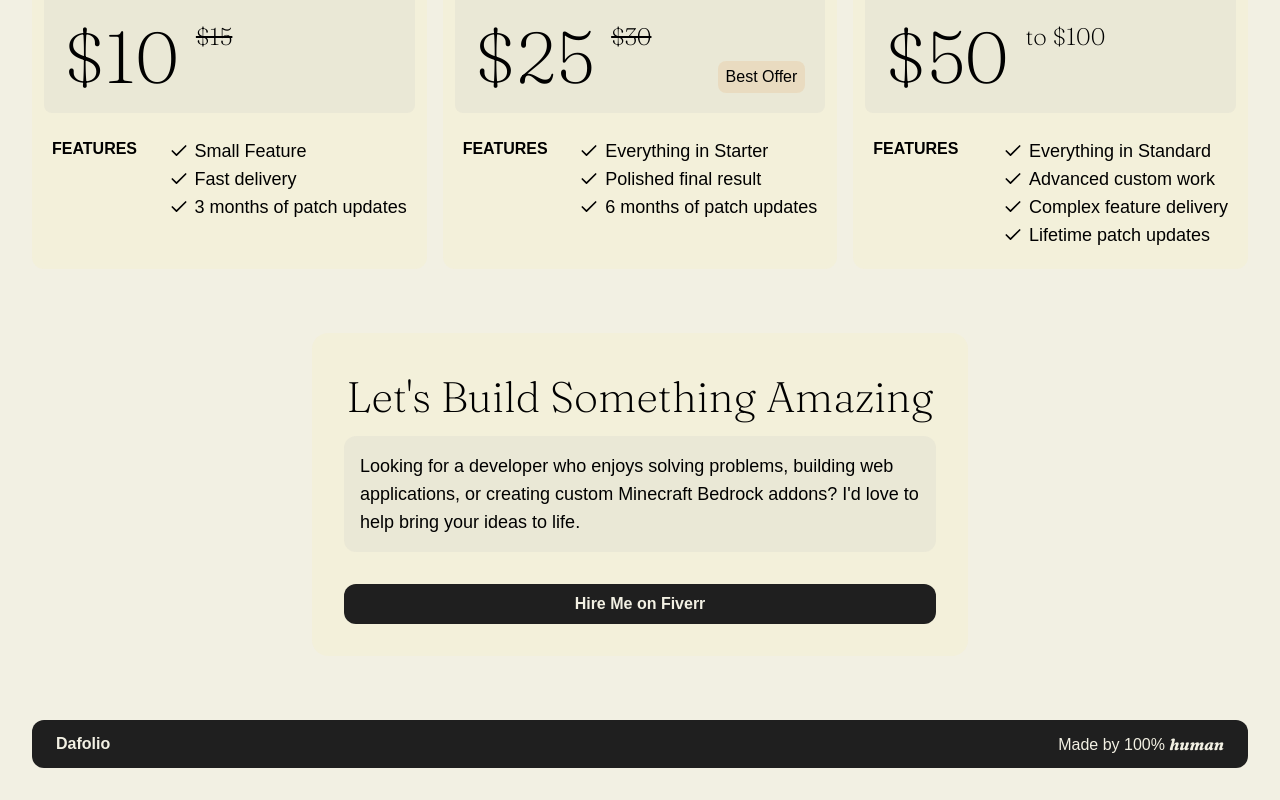
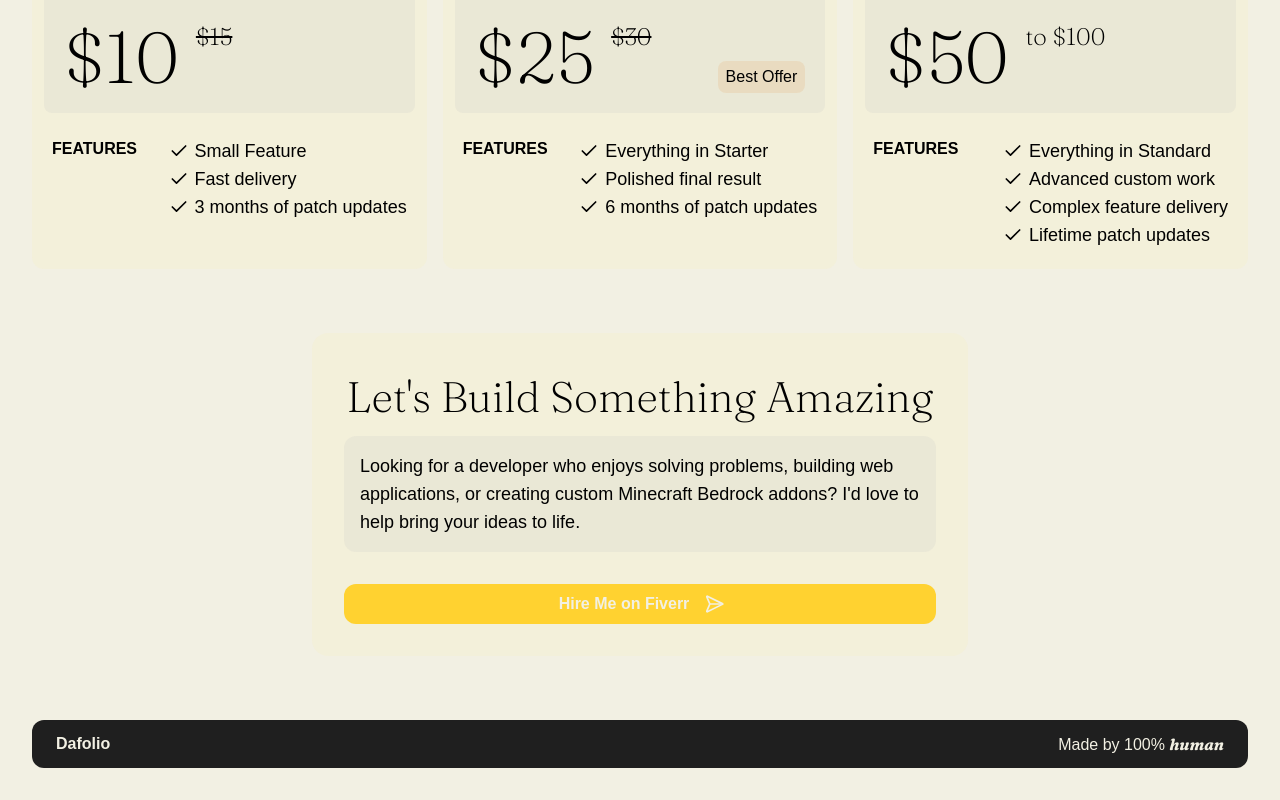
Before and after one commit to abcdavk/dafolio-26, a React (Vite) app: page /pricing in a window 1280 px wide. Shown: the part 429-1229 px from the top of the page. Built offline with nearby package versions, Linux system fonts and the light colour scheme; a web font is replaced by a local one.

Commit message:
feat: new hire button animation

```diff
--- /dev/null
+++ b/src/components/LinkDelay.tsx
@@ -0,0 +1,49 @@
+import { useRef } from "react"
+import type { HTMLAttributes, ReactNode } from "react"
+
+interface LinkDelayProps extends HTMLAttributes<HTMLDivElement> {
+  to: string
+  delayDuration?: number
+  newTab?: boolean
+  children: ReactNode
+}
+
+export function LinkDelay({
+  to,
+  delayDuration = 500,
+  newTab = false,
+  children,
+  className = "",
+  onClick,
+  ...props
+}: LinkDelayProps) {
+  const timer = useRef<ReturnType<typeof setTimeout> | null>(null)
+
+  const handleClick = (event: React.MouseEvent<HTMLDivElement>) => {
+    onClick?.(event)
+
+    if (event.defaultPrevented) return
+
+    if (timer.current) {
+      clearTimeout(timer.current)
+    }
+
+    timer.current = setTimeout(() => {
+      if (newTab) {
+        window.open(to, "_blank", "noopener,noreferrer")
+      } else {
+        window.location.href = to
+      }
+    }, delayDuration)
+  }
+
+  return (
+    <div
+      className={className}
+      onClick={handleClick}
+      {...props}
+    >
+      {children}
+    </div>
+  )
+}
--- a/src/pages/pricing.tsx
+++ b/src/pages/pricing.tsx
@@ -1,6 +1,17 @@
-import { Check } from "lucide-react";
+import { Check, Send } from "lucide-react";
+import { LinkDelay } from "../components/LinkDelay";
+import { useState } from "react";
 
 export default function PricingPage() {
+	const [ isButtonClicked, setIsButtonClicked ] = useState(false)
+	const hireButtonDelay = 700
+
+	const onHireClick = () => {
+		setIsButtonClicked(true)
+
+		setTimeout(() => setIsButtonClicked(false), hireButtonDelay)
+	}
+
     return (
         <>
             <section className="mt-16">
@@ -14,7 +25,7 @@ export default function PricingPage() {
                                 <p className="font-serif text-7xl font-extralight">$10 <span className="text-2xl line-through align-top">$15</span></p>
                             </div>
                         </div>
-                        <div className="flex justify-between mt-4 p-2">
+                        <div className="block sm:flex justify-between mt-4 p-2">
                             <p className="uppercase font-bold pr-4">Features</p>
                             <ul className="text-lg">
                                 <li className="flex gap-1"><Check className="pt-1" height={24} width={24}/>Small Feature</li>
@@ -27,12 +38,12 @@ export default function PricingPage() {
                         <div className="flex flex-col bg-gray-400/10 p-5 rounded-lg h-72 max-h-72">
                             <h3 className="text-5xl">Standard</h3>
                             <p className="pt-2">More complex features and Standard multiplayer addon.</p>
-                            <div className="flex justify-between mt-auto">
+                            <div className="block sm:flex justify-between mt-auto">
                                 <p className="font-serif text-7xl font-extralight">$25 <span className="text-2xl line-through align-top">$30</span></p>
-                                <p className="mt-auto bg-amber-600/10 px-2 py-1 rounded-lg">Best Offer</p>
+                                <p className="mt-3 sm:mt-auto bg-amber-600/10 px-2 py-1 rounded-lg">Best Offer</p>
                             </div>
                         </div>
-                        <div className="flex justify-between mt-4 p-2">
+                        <div className="block sm:flex justify-between mt-4 p-2">
                             <p className="uppercase font-bold pr-4">Features</p>
                             <ul className="text-lg">
                                 <li className="flex gap-1"><Check className="pt-1" height={24} width={24}/>Everything in Starter</li>
@@ -49,7 +60,7 @@ export default function PricingPage() {
                                 <p className="font-serif text-7xl font-extralight">$50 <span className="text-2xl align-top">to $100</span></p>
                             </div>
                         </div>
-                        <div className="flex justify-between mt-4 p-2">
+                        <div className="block sm:flex justify-between mt-4 p-2">
                             <p className="uppercase font-bold pr-4">Features</p>
                             <ul className="text-lg">
                                 <li className="flex gap-1"><Check className="pt-1" height={24} width={24}/>Everything in Standard</li>
@@ -67,9 +78,10 @@ export default function PricingPage() {
                     <div className="bg-gray-400/10 rounded-xl p-4 mt-2 max-w-148 flex flex-col transition-transform hover:scale-101">
                         <p className="text-lg">Looking for a developer who enjoys solving problems, building web applications, or creating custom Minecraft Bedrock addons? I'd love to help bring your ideas to life. </p>
                     </div>
-                    <a href="https://www.fiverr.com/dave_64" className="mt-8 p-2 text-paper bg-paper-reverse text-center w-full rounded-xl transition-transform hover:scale-101 font-bold">
-                        Hire Me on Fiverr
-                    </a>
+                        <LinkDelay to="https://www.fiverr.com/dave_64" newTab delayDuration={hireButtonDelay} className="flex group justify-center items-center gap-3 mt-8 p-2 text-paper reverse w-full rounded-xl transition-all hover:scale-101 bg-amber-300 hover:bg-amber-400 overflow-hidden" onClick={onHireClick} >
+							<span className={`font-bold transition-transform duration-300 ${isButtonClicked ? "translate-x-3" : ""}`}>Hire Me on Fiverr</span>
+							<Send height={20} width={20} className={`rotate-45 transition-transform duration-300 group-hover:animate-wiggle ${isButtonClicked ? "translate-x-64" : ""}`} />
+                   		</LinkDelay>
                 </div>
             </section>
         </>
```
